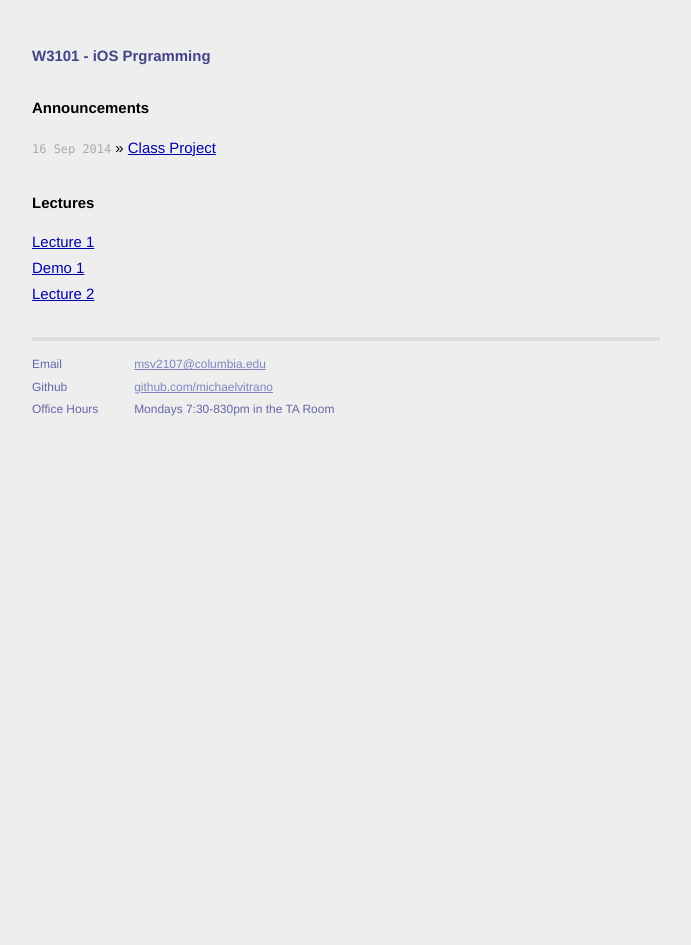
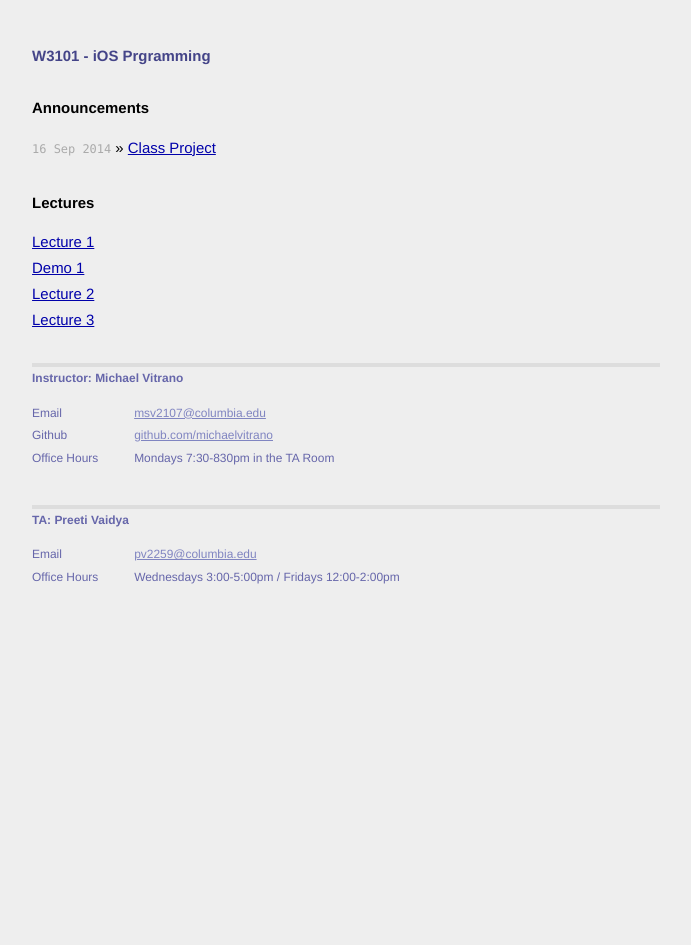
Before and after one commit to Columbia-W3101-iOS/columbia-W3101-iOS.github.io, a Jekyll site: the page built from index.html, in a window 1280 px wide. Shown: the whole page, without its empty margins (294-985 px from the left). Built offline with Jekyll 4.4.1, drawn with Linux system fonts in a browser that asks for light colours; Markdown is read by kramdown in place of the engine named in the settings.

Commit message:
added lecture 3 and ta info

```diff
--- a/_layouts/default.html
+++ b/_layouts/default.html
@@ -23,6 +23,8 @@
           {{ content }}
 
           <div class="footer">
+          <h2>Instructor: Michael Vitrano</h2>
+
             <div class="contact">
               <p>
                 Email<br />
@@ -38,6 +40,24 @@
               </p>
             </div>
           </div>
+
+          <div class="footer">
+            <h2>TA: Preeti Vaidya</h2>
+
+            <div class="contact">
+                <p>
+                  Email<br />
+                  Office Hours<br />
+                </p>
+              </div>
+              <div class="contact">
+                <p>
+                  <a href="mailto:pv2259@columbia.edu">pv2259@columbia.edu</a><br />
+                  Wednesdays 3:00-5:00pm / Fridays 12:00-2:00pm <br />
+                </p>
+              </div>
+            </div>
+          </div>
         </div>
 
     </body>
--- a/index.html
+++ b/index.html
@@ -15,5 +15,6 @@ title: W3101 - iOS Programming
       <li><a href="{{ site.url }}/assets/Lecture1.pdf">Lecture 1</a></li>
       <li><a href="{{ site.url }}/assets/Demo1.zip">Demo 1</a></li>
       <li><a href="{{ site.url }}/assets/Lecture2.pdf">Lecture 2</a></li>
+      <li><a href="{{ site.url }}/assets/Lecture3.pdf">Lecture 3</a></li>
   </ul>
 </div>
```
Also changed, not shown: 1 other file.
